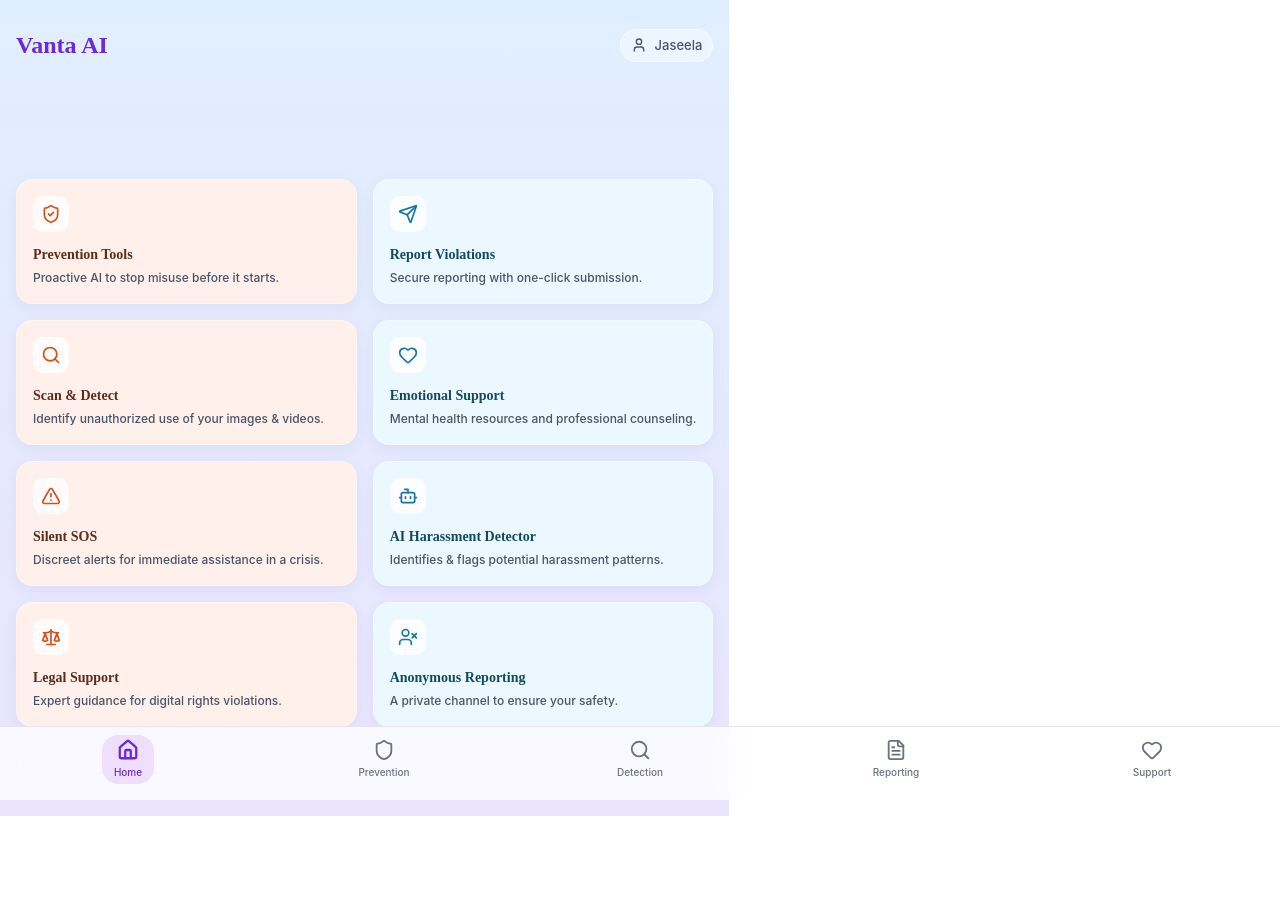
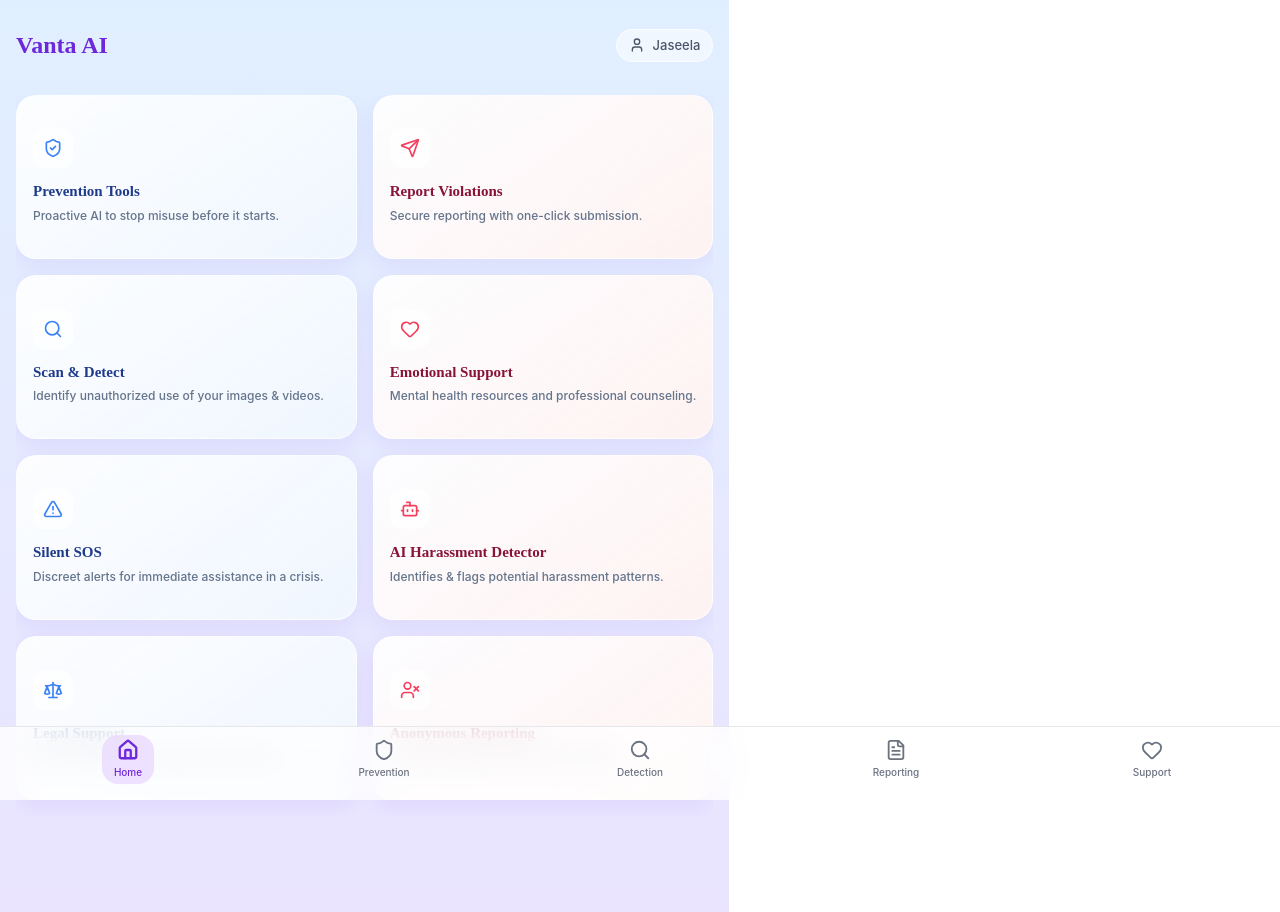
Before and after one commit to Gowri-Arun/VantaAI-DFD, a React (Vite) app: page / in a window 1280 px wide. Before the commit the page ends 816 px from the top, so only its background shows below. Built offline with nearby package versions, Linux system fonts and the light colour scheme.

Commit message:
enhanced ui

```diff
--- a/src/components/Tabs/Dashboard.jsx
+++ b/src/components/Tabs/Dashboard.jsx
@@ -69,24 +69,17 @@
     },
   ];
 
-  const navItems = [
-    { path: '/', icon: Home, label: 'Home' },
-    { path: '/prevent', icon: ShieldCheck, label: 'Prevention' },
-    { path: '/detect', icon: Search, label: 'Detection' },
-    { path: '/report', icon: FileText, label: 'Reporting' },
-    { path: '/support', icon: Heart, label: 'Support' }
-  ];
-
+  // --- UPDATED BLUE & PINK COLOR SCHEMES ---
   const cardSchemes = [
-    { // Scheme 0: Soft Pink/Orange
-      bgColor: '#FFF0EB',
-      iconColor: '#D94D1A',
-      titleColor: '#5C2D18',
+    { // Scheme 0: Soft Blue
+      bgColor: '#EFF6FF', // Tailwind blue-50
+      iconColor: '#3B82F6', // Tailwind blue-500
+      titleColor: '#1E3A8A', // Tailwind blue-900
     },
-    { // Scheme 1: Soft Blue
-      bgColor: '#EBF8FF',
-      iconColor: '#1A759F',
-      titleColor: '#114B5F',
+    { // Scheme 1: Soft Pink
+      bgColor: '#FEF2F2', // Tailwind red-50 (looks pink)
+      iconColor: '#F43F5E', // Tailwind rose-500
+      titleColor: '#881337', // Tailwind rose-900
     }
   ];
 
@@ -105,11 +98,13 @@
       <main style={styles.grid}>
         {cardData.map((card, index) => {
           const IconComponent = card.icon;
+          // Alternates between blue and pink schemes
           const scheme = cardSchemes[index % 2];
           return (
             <Link key={index} to={card.path} style={{
               ...styles.card,
-              backgroundColor: scheme.bgColor,
+              // Subtle gradient for depth, using the chosen background color
+              background: `linear-gradient(145deg, rgba(255,255,255,0.9), ${scheme.bgColor})`,
             }}>
               <div style={{...styles.iconContainer, color: scheme.iconColor }}>
                  <IconComponent size={20} />
@@ -121,19 +116,21 @@
         })}
       </main>
 
-        <BottomNav/>
+      {/* Bottom Navigation is expected to be placed here,
+          and the container's padding will prevent overlap */}
+      <BottomNav/>
     </div>
   );
 }
 
-// --- Styles for the Final Clean UI with Gradient ---
+// --- Styles updated for a more seamless Blue & Pink UI ---
 const styles = {
   container: {
     height: '100vh',
-    maxHeight: '100dvh',
+    maxHeight: '100dvh', // Use dvh for better mobile browser support
     overflow: 'hidden',
-    padding: '16px 16px 0 16px',
-    // --- THIS IS THE UPDATED GRADIENT BACKGROUND ---
+    // Added generous bottom padding to make space for the BottomNav
+    padding: '16px 16px 96px 16px',
     background: 'linear-gradient(180deg, #E0EFFF 0%, #EAE4FF 100%)',
     fontFamily: "'Inter', sans-serif",
     display: 'flex',
@@ -144,7 +141,7 @@
     display: 'flex',
     justifyContent: 'space-between',
     alignItems: 'center',
-    paddingBottom: '16px',
+    paddingBottom: '20px', // Slightly more space below header
     flexShrink: 0,
   },
   title: {
@@ -157,10 +154,10 @@
     display: 'flex',
     alignItems: 'center',
     gap: '8px',
-    padding: '6px 10px',
-    backgroundColor: 'rgba(255, 255, 255, 0.4)', // Switched back to semi-transparent to match the gradient
+    padding: '6px 12px',
+    backgroundColor: 'rgba(255, 255, 255, 0.5)', // Slightly more transparent
     borderRadius: '20px',
-    border: '1px solid rgba(255, 255, 255, 0.6)',
+    border: '1px solid rgba(255, 255, 255, 0.7)',
   },
   profileName: {
     fontSize: '13px',
@@ -173,43 +170,56 @@
     display: 'grid',
     gridTemplateColumns: 'repeat(2, 1fr)',
     gap: '16px',
+    overflowY: 'auto', // Allow grid to scroll on smaller screens if content overflows
     minHeight: 0,
-    alignContent: 'center',
+    // Add a little padding at the bottom of the scroll area
+    paddingBottom: '16px',
+    // Hide scrollbar for a cleaner look
+    msOverflowStyle: 'none',  /* IE and Edge */
+    scrollbarWidth: 'none',  /* Firefox */
+  },
+  // Hides scrollbar for Webkit browsers (Chrome, Safari)
+  '@global': {
+    'styles.grid::-webkit-scrollbar': {
+      display: 'none',
+    },
   },
   card: {
-    borderRadius: '16px',
+    borderRadius: '20px', // More rounded corners
     padding: '16px',
     textDecoration: 'none',
     color: 'inherit',
-    boxShadow: '0 4px 15px rgba(0, 0, 0, 0.05)',
-    border: '1px solid #FFFFFF50', // A subtle white border
+    // A softer, more diffused shadow
+    boxShadow: '0 6px 20px rgba(109, 40, 217, 0.08)',
+    border: '1px solid rgba(255, 255, 255, 0.6)',
     display: 'flex',
     flexDirection: 'column',
     justifyContent: 'center',
+    transition: 'transform 0.2s ease-in-out, box-shadow 0.2s ease-in-out',
   },
   iconContainer: {
-    width: '36px',
-    height: '36px',
+    width: '40px',
+    height: '40px',
     display: 'flex',
     alignItems: 'center',
     justifyContent: 'center',
-    borderRadius: '10px',
-    backgroundColor: 'rgba(255, 255, 255, 0.8)',
+    borderRadius: '12px',
+    // Semi-transparent to blend with card gradient
+    backgroundColor: 'rgba(255, 255, 255, 0.7)',
     marginBottom: '12px'
   },
   cardTitle: {
-    fontSize: '14px',
+    fontSize: '15px', // Slightly larger for better readability
     fontWeight: '600',
     fontFamily: "'Lora', serif",
     margin: '0 0 4px 0',
   },
   cardDescription: {
     fontSize: '12px',
-    color: '#475569',
+    color: '#64748B', // A softer slate color for description text
     lineHeight: '1.5',
     margin: 0,
   },
-
 };
 
 export default Dashboard;
```
